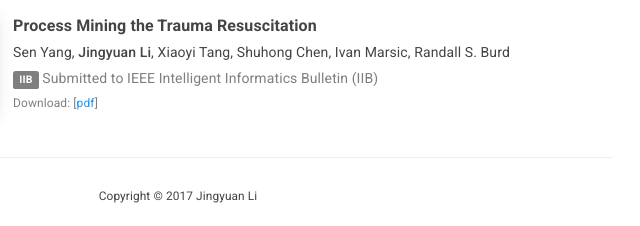
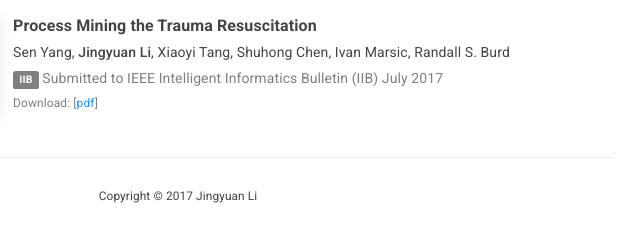
Before and after one commit to marlonli/marlonli.github.io, a website: page index.html in a window 1280 px wide. Shown: the part 1927-2153 px from the top of the page, 462-1102 px from the left. Drawn offline with Linux system fonts and the light colour scheme; files whose address does not match are found by name.

Commit message:
Update index.html

```diff
--- a/index.html
+++ b/index.html
@@ -164,7 +164,7 @@
             <p class="sub-title"><strong>Process Mining the Trauma Resuscitation</strong></p>
             <br>
             <p class="authors">Sen Yang, <span class="stronger-text">Jingyuan Li</span>, Xiaoyi Tang, Shuhong Chen, Ivan Marsic, Randall S. Burd</p>
-            <p class="conferences"><span class="label label-default">IIB</span> Submitted to IEEE Intelligent Informatics Bulletin (IIB)</p>
+            <p class="conferences"><span class="label label-default">IIB</span> Submitted to IEEE Intelligent Informatics Bulletin (IIB) July 2017</p>
             <p class="downloads">Download: [</span><span><a href="assets/files/Process Mining the Trauma Resuscitation.pdf">pdf</a>]</p>
           </div>
         </p>
```
